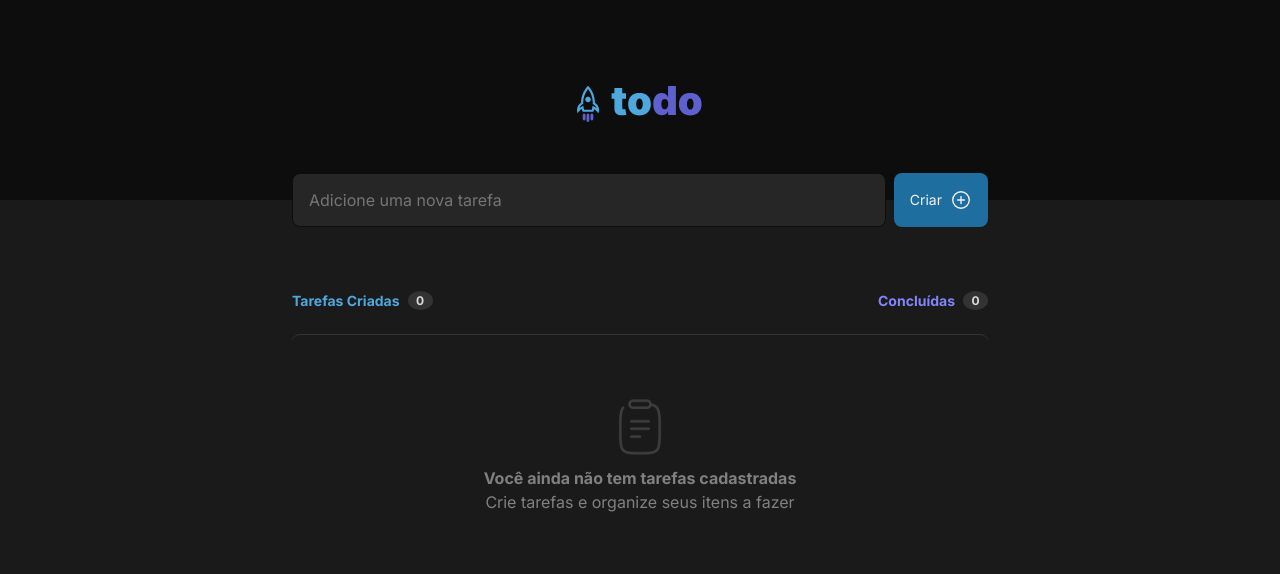
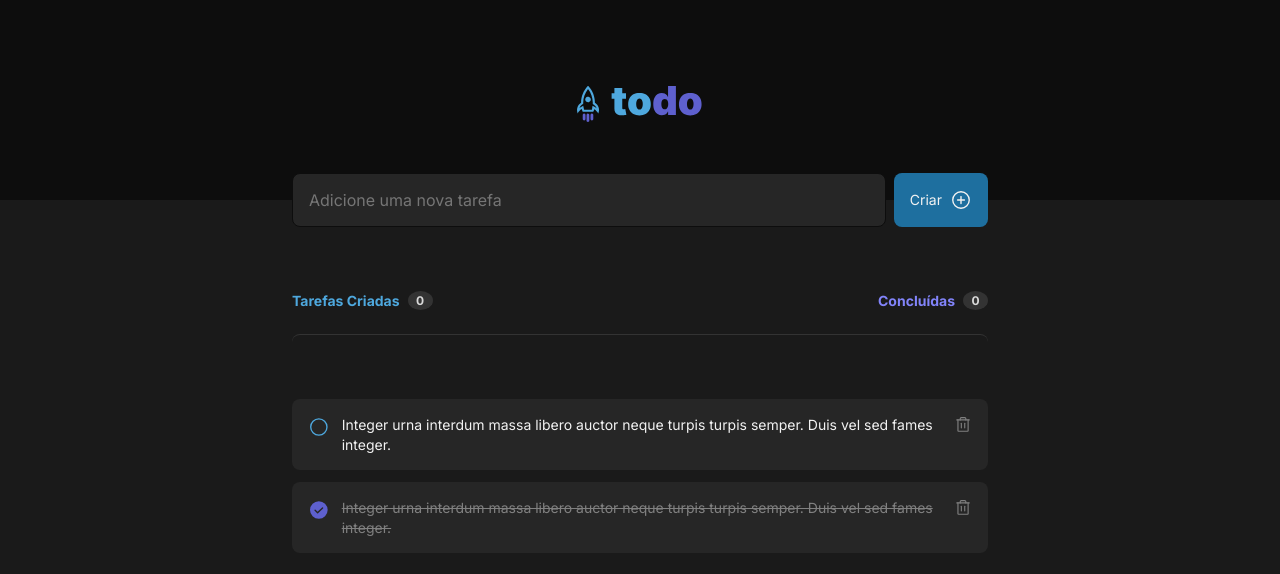
Before and after one commit to lucasfreittas/todo-list, a React (Vite) app: page / in a window 1280 px wide. Shown: the top 574 px of the page. Built offline with nearby package versions, Linux system fonts and the light colour scheme.

Commit message:
task checker, completed and not-completed

```diff
--- a/src/components/List/index.jsx
+++ b/src/components/List/index.jsx
@@ -1,19 +1,31 @@
 import styles from './List.module.css';
 import ClipboardImg from '../../assets/Clipboard.png'
+import { Task } from '../Task'
 
 export function List(){
     const tasks = [
-        // {
-        //     id: 1,
-        //     description: "Teste de tarefa incompleta",
-        //     completed: false
-        // },
-        // {
-        //     id: 2,
-        //     description: "Teste de tarefa completa",
-        //     completed: true
-        // }
+        {
+            id: 1,
+            description: "Integer urna interdum massa libero auctor neque turpis turpis semper. Duis vel sed fames integer.",
+            completed: false
+        },
+        {
+            id: 2,
+            description: "Integer urna interdum massa libero auctor neque turpis turpis semper. Duis vel sed fames integer.",
+            completed: true
+        }
     ]
+
+    function returnEmptyList(){
+        return(
+            <div className={styles.emptyList}>
+                    <img src={ClipboardImg} alt="Imagem de um Clipboard" />
+                    <p>Você ainda não tem tarefas cadastradas</p>
+                    <span>Crie tarefas e organize seus itens a fazer</span>
+            </div>
+        )
+    }
+
 
     return(
      <>
@@ -34,12 +46,12 @@ export function List(){
         <section className={styles.listContent}>
 
             {tasks.length > 0 ? tasks.map(task => (
-                <li key={task.id}>{task.description}</li>
-            )): <div className={styles.emptyList}>
-                    <img src={ClipboardImg} alt="Imagem de um Clipboard" />
-                    <p>Você ainda não tem tarefas cadastradas</p>
-                    <span>Crie tarefas e organize seus itens a fazer</span>
-                </div>
+                <Task
+                    key={task.id}
+                    description={task.description}
+                    status={task.completed}
+                />
+            )): returnEmptyList()
             }
         </section>
      </>
--- /dev/null
+++ b/src/components/Task/Task.module.css
@@ -0,0 +1,61 @@
+.completed{
+    display: flex;
+    width: 100%;
+    align-items: flex-start;
+    background-color: var(--gray-500);
+    padding: 1.6rem;
+    font-size: 1.4rem;
+    line-height: 140%;
+    color: var(--gray-300);
+    gap: 1.2rem;
+    border-radius: 0.8rem;
+    margin-bottom: 1.2rem;
+
+    > p {
+        width: 100%;
+        text-decoration: line-through;
+    }
+
+    > svg:first-child{
+        color: var(--purple-500);
+        cursor: pointer;
+        font-size: 2.4rem;
+        fill: var(--purple-500);
+    }
+
+    > svg:last-child{
+        color: var(--gray-300);
+        cursor: pointer;
+        font-size: 2rem;
+    }
+}
+
+.uncompleted{
+    display: flex;
+    width: 100%;
+    align-items: flex-start;
+    background-color: var(--gray-500);
+    padding: 1.6rem;
+    font-size: 1.4rem;
+    line-height: 140%;
+    color: var(--gray-100);
+    gap: 1.2rem;
+    border-radius: 0.8rem;
+    margin-bottom: 1.2rem;
+
+    > p {
+        width: 100%;
+    }
+
+    > svg:first-child{
+        color: var(--blue-300);
+        cursor: pointer;
+        font-size: 2.4rem;
+    }
+
+    > svg:last-child{
+        color: var(--gray-300);
+        cursor: pointer;
+        font-size: 2rem;
+    }
+}
--- /dev/null
+++ b/src/components/Task/index.jsx
@@ -0,0 +1,16 @@
+import styles from './Task.module.css';
+
+import { CheckCircle, Circle, Trash } from 'phosphor-react';
+
+export function Task({ description, status}){
+    const completed = status === true;
+    const className = completed ? styles.completed : styles.uncompleted;
+    const icon = completed ? <CheckCircle weight="fill" /> : <Circle />
+    return(
+        <div className={className}>
+            {icon}
+            <p>{description}</p>
+            <Trash />
+        </div>
+    )
+}
```
